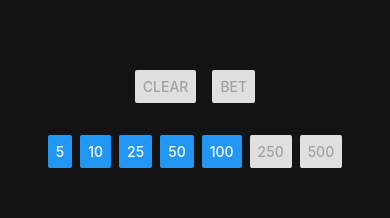
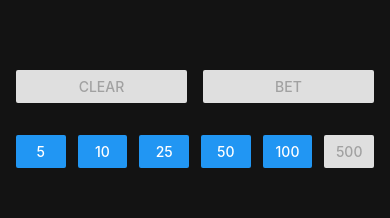
Before and after one commit to mswieboda/black-jack, a React Native app: screen / in a window 390 px wide. Shown: the part 515-733 px from the top of the page. Built offline with nearby package versions, Linux system fonts and the light colour scheme.

Commit message:
tweaks button spacing, fixes chip keys

```diff
--- a/app/components/black-jack.tsx
+++ b/app/components/black-jack.tsx
@@ -236,17 +236,20 @@ class Actions extends Component<ActionsProps> {
   renderPreBet() {
     return (
       <>
+        <View style={[this.styles.button, this.styles.buttonFirst]}>
           <Button
             onPress={this.props.onClearBet}
             title="Clear"
             disabled={this.bettingDisabled}
           />
-        <View style={this.styles.separator} />
+        </View>
+        <View style={[this.styles.button, this.styles.buttonLast]}>
           <Button
             onPress={this.props.onConfirmBet}
             title="Bet"
             disabled={this.bettingDisabled}
           />
+        </View>
       </>
     )
   }
@@ -254,25 +257,30 @@ class Actions extends Component<ActionsProps> {
   renderHand() {
     return (
       <>
+        <View style={[this.styles.button, this.styles.buttonFirst]}>
           <Button title="Stay" onPress={this.props.onPressStay} />
-        <View style={this.styles.separator} />
+        </View>
+        <View style={this.styles.button}>
           <Button
             title="Split"
             onPress={this.props.onPressSplit}
             disabled={!this.props.hand.canSplit}
           />
-        <View style={this.styles.separator} />
+        </View>
+        <View style={this.styles.button}>
           <Button
-          title="Double Down"
+            title="Double"
             onPress={this.props.onPressDoubleDown}
             disabled={!this.props.hand.canDoubleDown}
           />
-        <View style={this.styles.separator} />
+        </View>
+        <View style={[this.styles.button, this.styles.buttonLast]}>
           <Button
             title="Hit"
             onPress={this.props.onPressHit}
             disabled={!this.props.hand.canHit}
           />
+        </View>
       </>
     )
   }
@@ -291,10 +299,18 @@ class Actions extends Component<ActionsProps> {
       container: {
         flexDirection: 'row',
         justifyContent: 'center',
+        alignItems: 'center',
         marginTop: 32,
       },
-      separator: {
-        width: 16,
+      button: {
+        flex: 1,
+        paddingHorizontal: 8,
+      },
+      buttonFirst: {
+        paddingLeft: 0,
+      },
+      buttonLast: {
+        paddingRight: 0,
       },
     })
   }
@@ -306,7 +322,7 @@ interface ChipsProps {
   onAddBet: (bet: number) => void
 }
 
-const CHIP_DENOMINATIONS = [5, 10, 25, 50, 100, 250, 500]
+const CHIP_DENOMINATIONS = [5, 10, 25, 50, 100, 500]
 
 @observer
 class Chips extends Component<ChipsProps> {
@@ -325,19 +341,23 @@ class Chips extends Component<ChipsProps> {
     return (
       <View style={this.styles.chipsRow}>
         {CHIP_DENOMINATIONS.map((chip, index) => {
-          const useSeparator = index < CHIP_DENOMINATIONS.length - 1
+          const isLast = index === CHIP_DENOMINATIONS.length - 1
+          const isFirst = index === 0
+          const PADDING = 6
+          const paddingLeft = isFirst ? 0 : PADDING
+          const paddingRight = isLast ? 0 : PADDING
           const disabled = !this.canBet(chip)
 
-          // TODO: search how to add key to blank <></> React component
           return (
-            <>
+            <View
+              style={[this.styles.container, { paddingLeft, paddingRight }]}
+              key={`${chip}`}>
               <Button
                 title={`${chip}`}
                 onPress={this.onAddBet(chip)}
                 disabled={disabled}
               />
-              {useSeparator && <View style={this.styles.separator} />}
-            </>
+            </View>
           )
         })}
       </View>
@@ -371,9 +391,6 @@ class Chips extends Component<ChipsProps> {
         flexDirection: 'row',
         justifyContent: 'center',
         marginTop: 32,
-      },
-      separator: {
-        width: 8,
       },
       total: {
         flex: 1,
```
Lines whose indentation alone changed are shown as unchanged.
